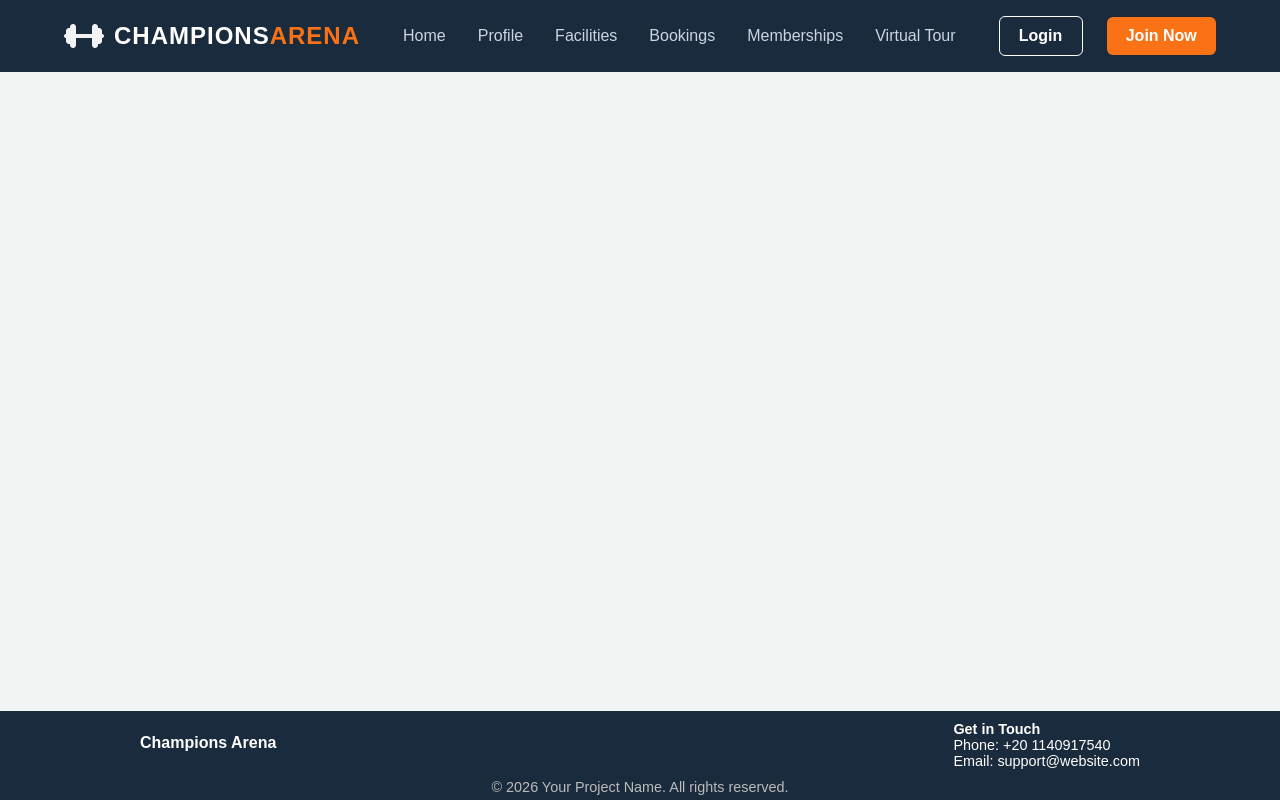
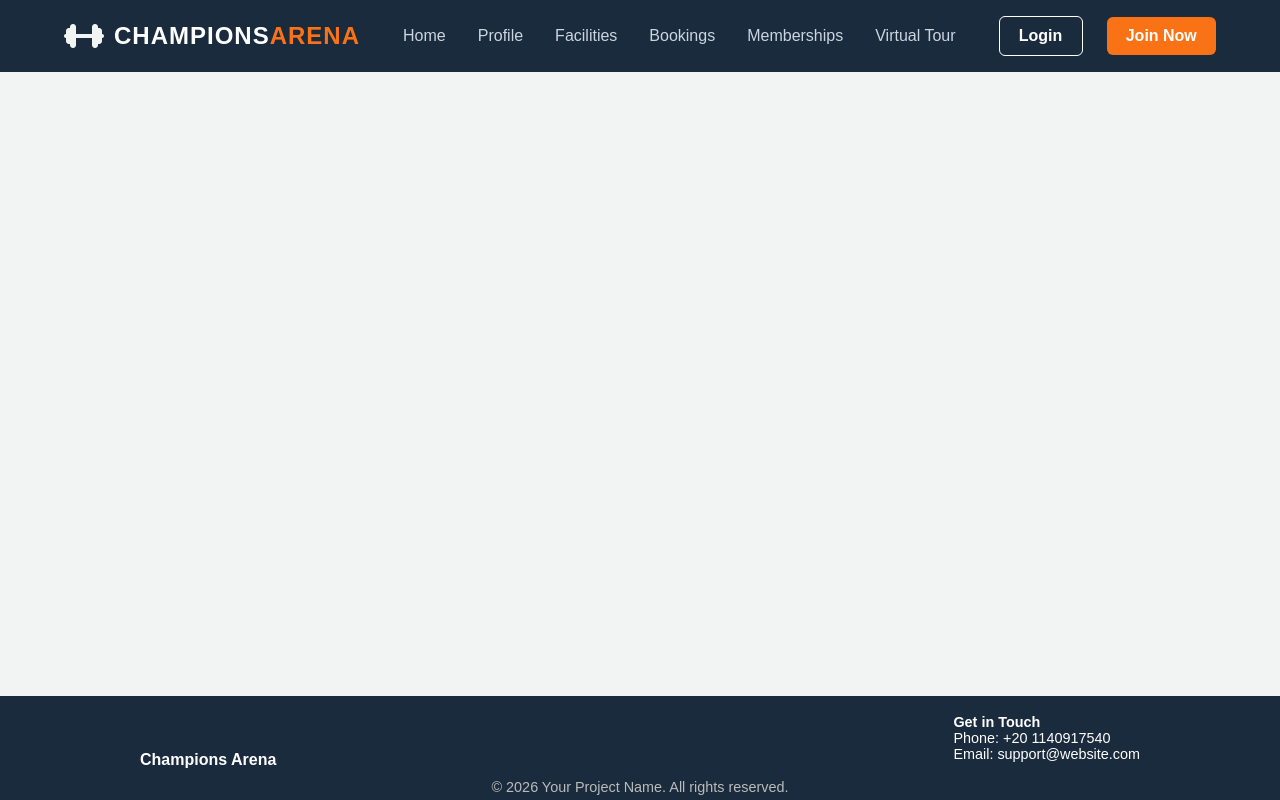
Before and after one commit to leenaayoussef/Sports-Facility, a React (Vite) app: page /login in a window 1280 px wide. Built offline with nearby package versions, Linux system fonts and the light colour scheme.

Commit message:
footer done

```diff
--- a/src/Components/Footer.css
+++ b/src/Components/Footer.css
@@ -15,7 +15,7 @@
 .footer-brand {
   font-weight: bold;
  font-size: 1rem;
-
+ margin: 50px 0 0px 0;
 
 }
 
```
